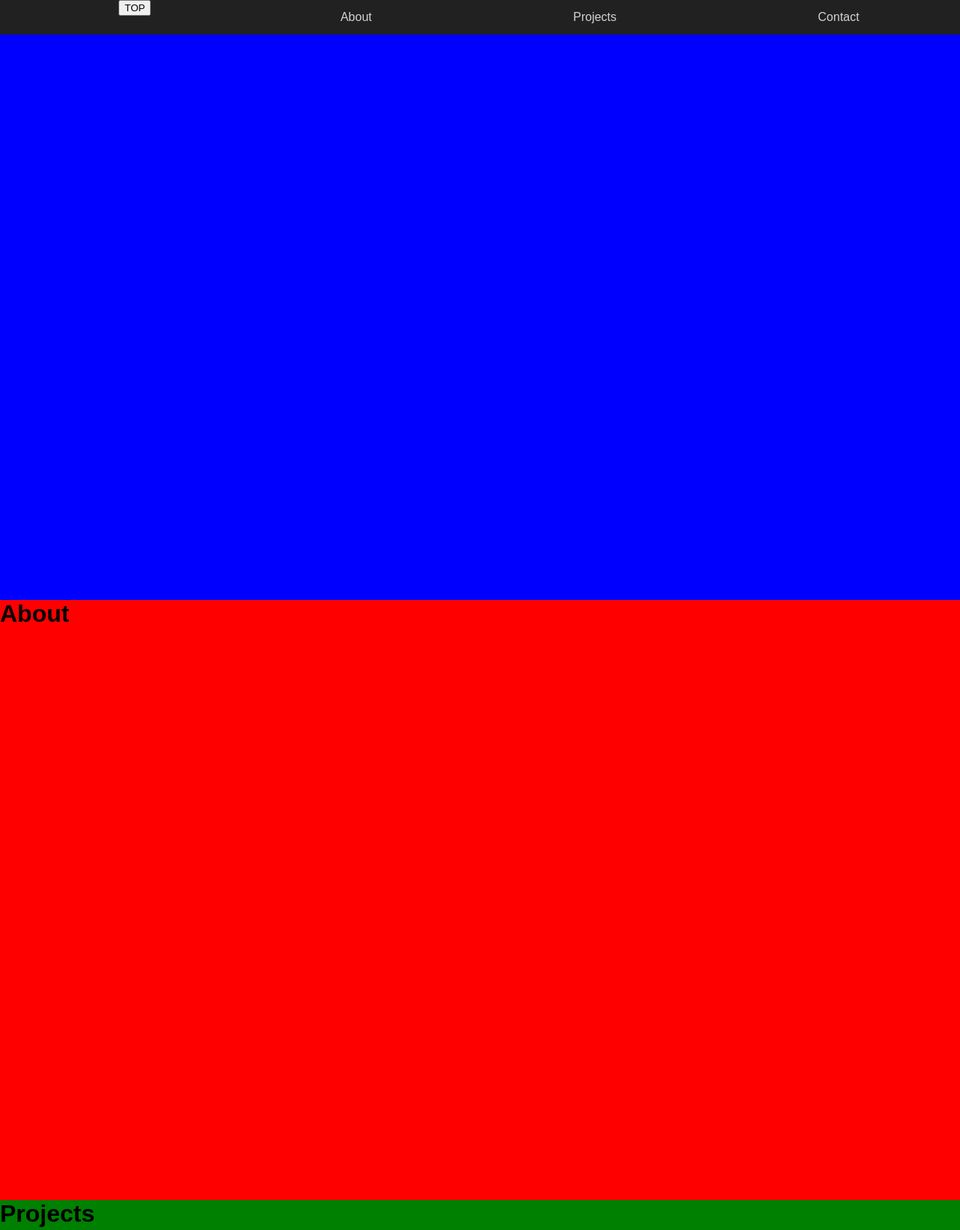
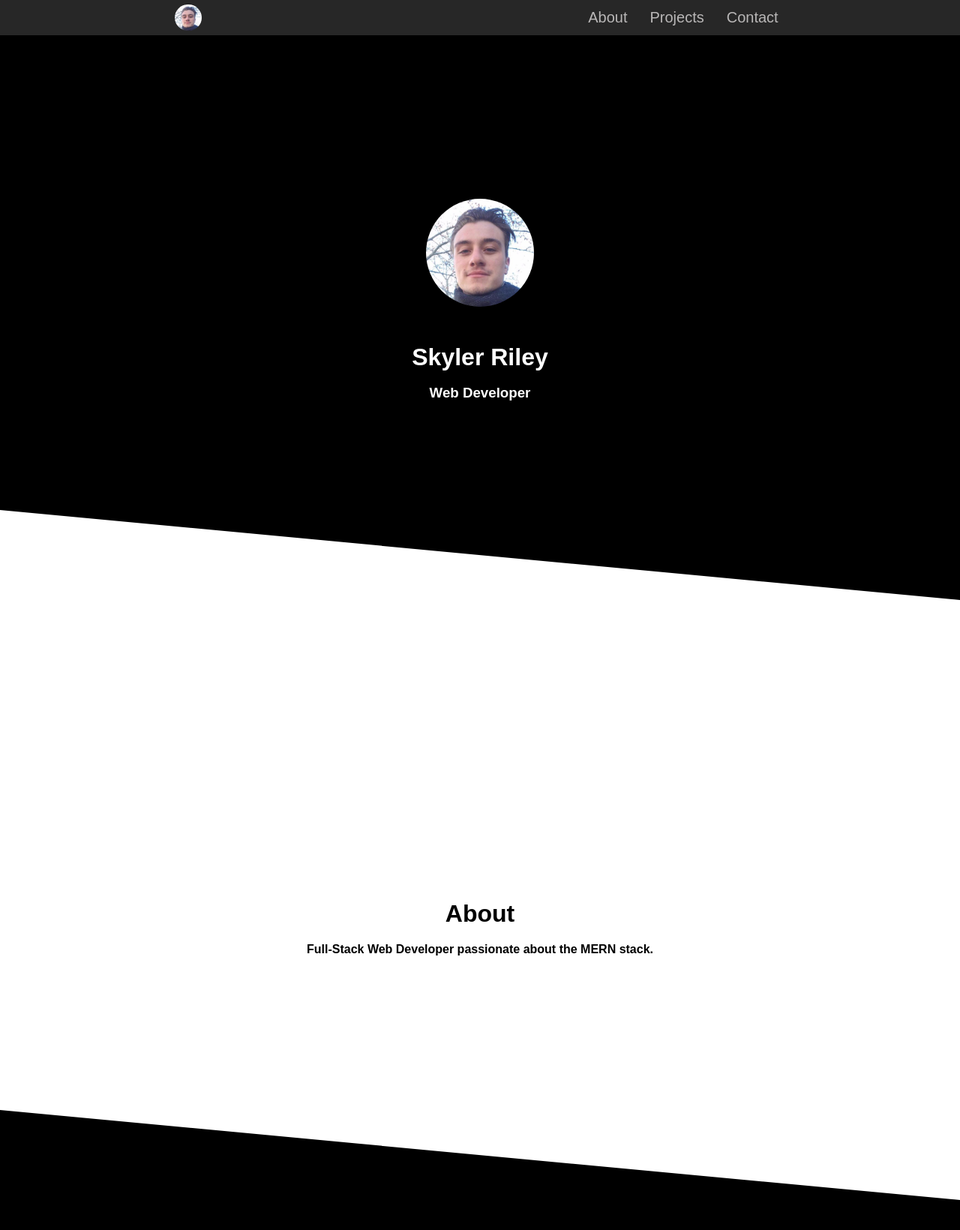
Before and after one commit to skylerisskyler/skylerriley.com, a Gatsby site: page / in a window 1280 px wide. Shown: the top 1640 px of the page at 75% size. Built offline with nearby package versions, Linux system fonts and the light colour scheme; Gatsby itself is replaced by a stand-in of ours.

Commit message:
progress

```diff
--- /dev/null
+++ b/public/page-data/dev-404-page/page-data.json
@@ -0,0 +1 @@
+{"componentChunkName":"component---cache-dev-404-page-js","path":"/dev-404-page/","webpackCompilationHash":"a532a9188363f9c945bb","result":{"data":{"allSitePage":{"nodes":[{"path":"/"}]}},"pageContext":{"isCreatedByStatefulCreatePages":true}}}
--- a/src/App.css
+++ b/src/App.css
@@ -9,70 +9,140 @@ body {
 
 
 .navbar {
+  color: white;
+  width: 100%;
   position: fixed;
-  overflow: hidden;
-  width: 100vw;
-  background-color: #212121;
-  color: white;
+  background-color: rgb(39, 39, 39);
+  display: flex;
+  justify-content: space-around;
+  align-items: center;
+  z-index: 1;
 }
 
-.navbar ul {
+.profile-photo {
+  height: 100%;
+  display: flex;
+  align-items: center;
+}
+
+.profile-photo img {
+  padding: 6px;
+  height: 2.2rem;
+  border-radius: 50%;
+}
+
+.navbar-item a {
+  /* display: inline-block; */
+  display: flex;
+  justify-content: space-between;
+  padding: 10px 15px;
+  text-decoration: none;
+  color: #B9B7B7;
+  font-size: 20px;
+  font-weight: lighter;
+}
+
+.landing {
+  height: 100vh;
+  width: 100%;
+  background-color: white;
+}
+
+.landing-background {
+  height: 100%;
+  width: 100%;
+  background-color: black;
+  clip-path: polygon(0 0, 100% 0, 100% 100%, 0 85%);
+  display: flex;
+  align-items: center;
+}
+
+.landing-main {
+  color: white;
+  width: 100%;
+  height: 40%;
+  display: flex;
+  justify-content: space-around;
+  flex-direction: column;
+}
+.landing-main img {
+  height: 45%;
+  border-radius: 50%;
+
+}
+
+.landing-title {
+  display: flex;
+  flex-direction: column;
+  align-items: center;
+}
+
+.aboutz {
+  height: 100vh;
+  width: 100%;
+  background-color: black;
+  color: gr;
+  display: flex;
+  justify-content: center;
+  flex-direction: column;
+}
+
+.about-main {
+  margin-top: 25%;
+  /* background-color: peachpuff; */
+  /* width: 100%; */
+  height: 40%;
+  display: flex;
+  flex-direction: column;
+  align-content: center;
+  text-align: center;
+  padding-left: 40px;
+  padding-right: 40px;
+}
+
+.about-background {
+  height: 100%;
+  width: 100%;
+  background-color: white;
+  clip-path: polygon(0 0, 100% 0, 100% 100%, 0 85%);
+  display: flex;
+  align-items: center;
+}
+
+.about-main h1 {
+  text-align: left;
+  margin-bottom: 20px;
+}
+
+.about-main h4 {
+  text-align: left;
+
+}
+
+.projects {
+  color: white;
+  background-color: white;
+  height: 100vh;
+
+}
+
+.projects-content {
+  display: flex;
+  align-content: space-around;
+  flex-direction: column;
+}
+
+.projects-background {
+  background-color: black;
+  height: 100%;
+  width: 100%;
+  clip-path: polygon(0 0, 100% 0, 100% 100%, 0 85%);
+  display: flex;
+  align-items: center;
+}
+
+.navbar-links {
   list-style: none;
   display: flex;
-  justify-content: center;
+  justify-content: space-around;
 }
-
-.navbar li {
-  float: left;
-}
-
-.navbar li a {
-  display: block;
-  color: lightgrey;
-  text-align: center;
-  padding: 14px 16px;
-  text-decoration: none;
-}
-
-
-.navbar .about {
-  color: cyan;
-}
-
-.navbar .projects {
-  color: magenta;
-}
-
-.navbar .contact {
-  color: greenyellow;
-}
-
-.main-content {
-  height: 70%;
-  background-color: blueviolet;
-}
-
-.landing-b {
-  background: blue;
-  /* background: linear-gradient(180deg, #000000 75%, #424242 100%); */
-}
-
-.about-b {
-  background: red;
-  /* background: linear-gradient(180deg, #424242 75%, #9e9e9e 100%); */
-}
-
-.projects-b {
-  background: green;
-  /* background: linear-gradient(180deg, #9e9e9e 75%, #fafafa 100%); */
-}
-
-.contact-b {
-  background: purple;
-  /* background: linear-gradient(180deg, #fafafa 75%, #fafafa 100%); */
-}
-
-.oi {
-  border-radius: 100%;
-  justify-content: center;
-}
--- a/src/components/About.js
+++ b/src/components/About.js
@@ -1,8 +1,16 @@
 import React from 'react';
 
 const About = () => (
-  <div>
-    <h1>About</h1>
+  <div className="aboutz">
+    <div className="about-background">
+      <div className="about-main">
+        <h1>About</h1>
+        <h4>
+          Full-Stack Web Developer passionate about the MERN stack.
+        </h4>
+      </div>
+
+    </div>
   </div>
 )
 
--- a/src/components/Landing.js
+++ b/src/components/Landing.js
@@ -1,8 +1,18 @@
 import React from 'react';
+import ProfilePhoto from '../../static/profile.jpg';
 
 const Landing = () => (
-  <div>
-    <h1>Landing</h1>
+  <div className="landing">
+    <div className="landing-background">
+      <div className="landing-main">
+        <img src={ProfilePhoto} />
+        <div className="landing-title">
+          <h1>Skyler Riley</h1>
+          <br></br>
+          <h3>Web Developer</h3>
+        </div>
+      </div>
+    </div>
   </div>
 )
 
--- a/src/components/Navbar.js
+++ b/src/components/Navbar.js
@@ -1,18 +1,31 @@
 import React from 'react';
 import { Link, animateScroll } from "react-scroll";
+import ProfilePhoto from '../../static/profile.jpg';
+
+              // <li key={i}>
+              //   <Link
+              //     activeClass={i.toLowerCase()}
+              //     spy={true}
+              //     smooth={true}
+              //     offset={0}
+              //     duration= {500}
+              //     to={i.toLowerCase()}
+              //   >
+              //     {i}
+              //   </Link>
+              // </li>
 
 const NavBar = () => (
-  <div className='navbar'>
-    <ul>
-      <li>
-        <button onClick={() => animateScroll.scrollToTop()}>TOP</button>
-      </li>
+  <nav className="navbar">
+    <a className="profile-photo">
+      <img src={ProfilePhoto} />
+    </a>
+    <ul className="navbar-links">
       {
-        ['About', 'Projects', 'Contact'].map(i => {
-          return (
-            <li key={i}>
+        ['About', 'Projects', 'Contact'].map(i => (
+          <li className="navbar-item">
             <Link
-                activeClass={i.toLowerCase()}
+              // activeClass={i.toLowerCase()}
               spy={true}
               smooth={true}
               offset={0}
@@ -22,11 +35,10 @@ const NavBar = () => (
               {i}
             </Link>
           </li>
-          )
-        })
+        ))
       }
     </ul>
-  </div>
+  </nav>
 )
 
 export default NavBar;
--- a/src/components/Projects.js
+++ b/src/components/Projects.js
@@ -1,8 +1,25 @@
 import React from 'react';
 
+const ProjectBox = () => {
+  return (
+    <div>
+      test
+    </div>
+  )
+}
+
 const Projects = () => (
-  <div>
-    <h1>Projects</h1>
+  <div className="projects">
+    <div className="projects-background">
+      <div className="projects-content">
+        <h1>Projects</h1>
+        <div className="projects-list">
+          <ProjectBox />
+          <ProjectBox />
+          <ProjectBox />
+        </div>
+      </div>
+    </div>
   </div>
 )
 
--- a/src/pages/index.js
+++ b/src/pages/index.js
@@ -9,19 +9,13 @@ import Projects from '../components/Projects';
 import Contact from '../components/Contact';
 
 export default () => (
-  <div className="s" style={{backgroundColor: '', height: '300vh'}}>
+  <div className="s">
     <NavBar />
-    <div id={'landing'} className="landing-b" style={{height: '100vh'}}>
-      <Landing />
-    </div>
-    <div id={'about'} className="about-b"  style={{backgroundColor: '', height: '100vh'}}>
-      <About />
-    </div>
-    <div id={'projects'}  className="projects-b"  style={{backgroundColor: '', height: '100vh'}}>
-      <Projects />
-    </div>
-    <div id={'contact'}  className="contact-b"  style={{backgroundColor: '', height: '100vh'}}>
+    <Landing />
+    <About />
+    <Projects />
+    {/* <div id={'contact'}  className="contact-b"  style={{backgroundColor: '', height: '100vh'}}>
       <Contact />
-    </div>
+    </div> */}
   </div>
 )
```
Also changed, not shown: public/index.html (+1 -1 lines). Lines whose indentation alone changed are shown as unchanged.
